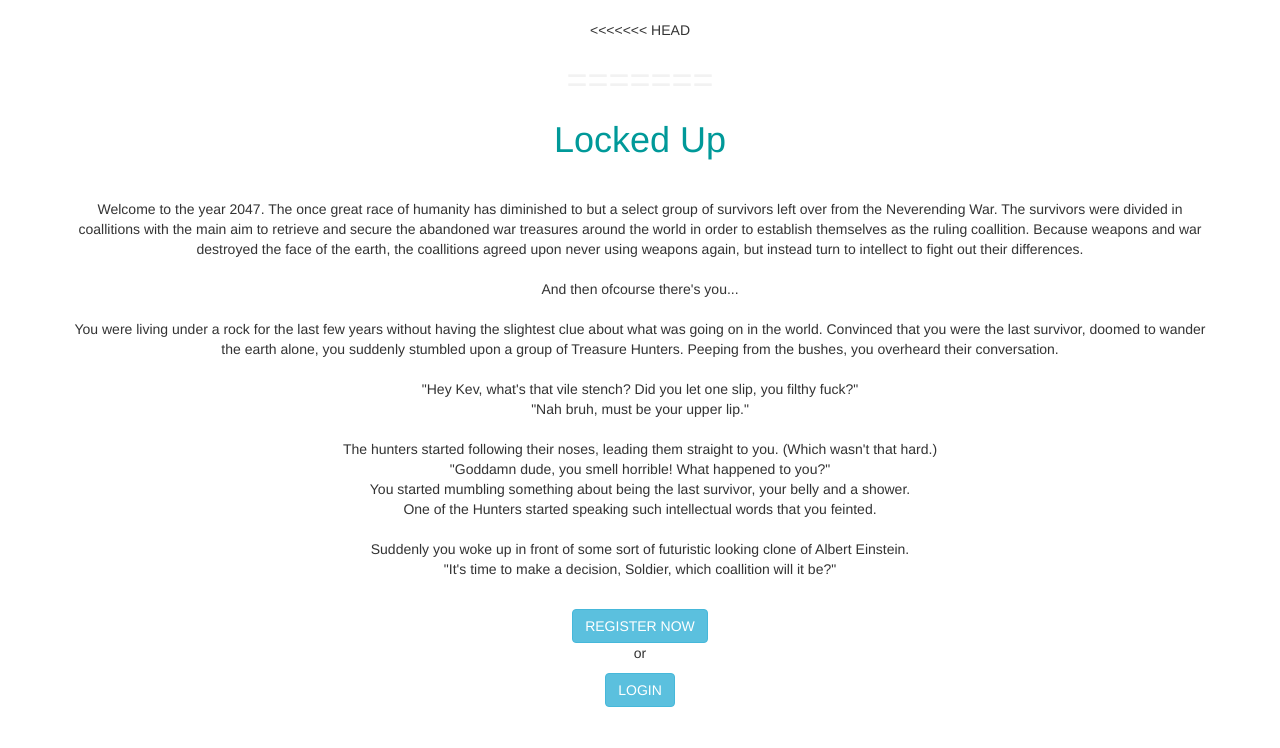
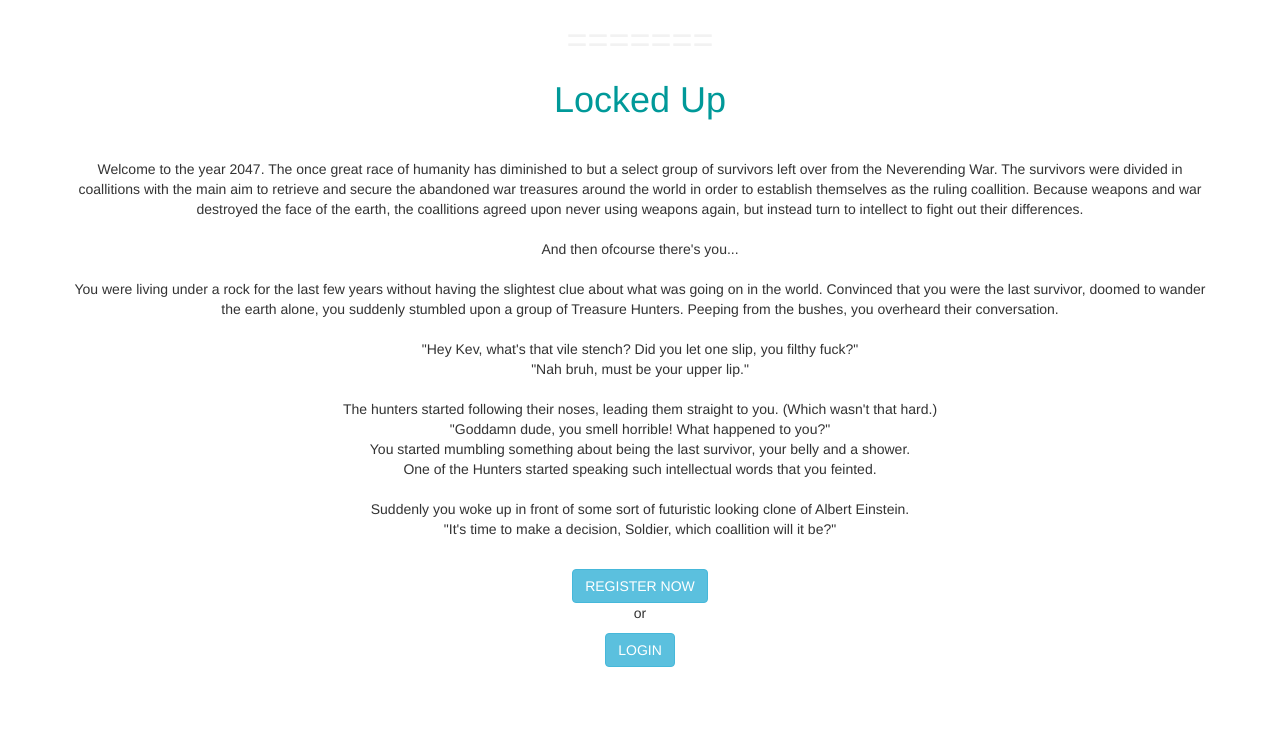
Before and after one commit to KevinKiele/Trivia, a Python web app: template templates/preloginhomepage.html in a window 1280 px wide. Shown: the part 52-800 px from the top of the page. Run offline with Jinja, Linux system fonts and the light colour scheme; the template is opened without the code that fills it, so the values that code supplies are empty; some libraries are stand-ins or nearby versions.

Commit message:
kleine uiterlijke fix

```diff
--- a/templates/preloginhomepage.html
+++ b/templates/preloginhomepage.html
@@ -4,7 +4,7 @@
     Home
 {% endblock %}
 
-{% block main %}<<<<<<< HEAD
+{% block main %}
 
 
 <h1 style="color: #f2f2f2;">
```
